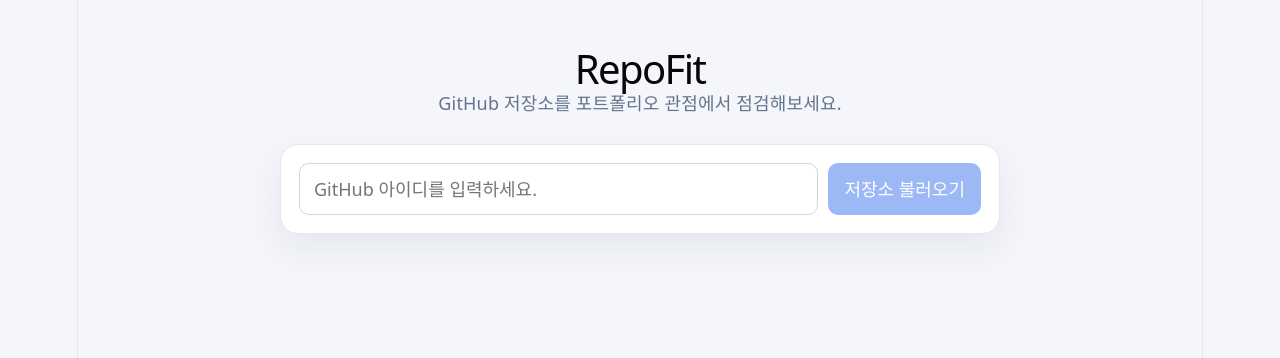
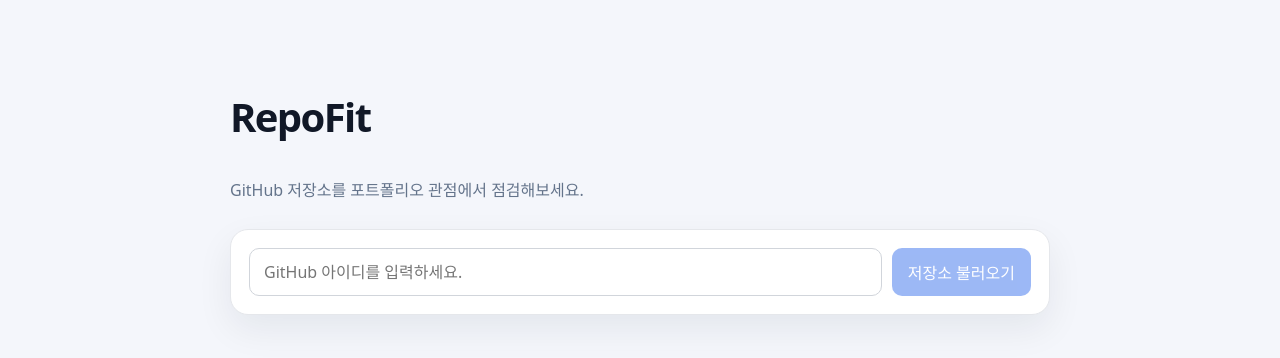
Before and after one commit to Jinhani/RepoFit, a React (Vite) app: page / in a window 1280 px wide. Shown: the top 358 px of the page. Built offline with nearby package versions, Linux system fonts and the light colour scheme.

Commit message:
style: clean global layout styles

```diff
--- a/src/App.css
+++ b/src/App.css
@@ -21,7 +21,7 @@
 }
 
 .app {
-    width: min(760px, 100%);
+    width: min(860px, 100%);
     margin: 0 auto;
     padding: 56px 20px;
 }
@@ -31,7 +31,8 @@
 }
 
 .app-header h1 {
-    margin: 0 0 8px;
+    margin: 2 0 10px;
+    color: #111827;
     font-size: 40px;
     letter-spacing: -0.04em;
 }
@@ -208,8 +209,11 @@
 }
 
 .selected-card {
-    border-color: #2563eb;
-    box-shadow: 0 12px 32px rgba(37, 99, 235, 0.14);
+    border-color: rgba(37, 99, 235, 0.45);
+    background: linear-gradient(180deg, #ffffff 0%, #f8fbff 100%);
+    box-shadow:
+        0 12px 32px rgba(37, 99, 235, 0.12),
+        inset 0 0 0 1px rgba(37, 99, 235, 0.08);
 }
 
 .repo-check-list {
@@ -224,11 +228,15 @@
 }
 
 .repo-card .ready {
+    display: inline-block;
+    margin-left: 13px;
     color: #059669;
     font-weight: 800;
 }
 
 .repo-card .not-ready {
+    display: inline-block;
+    margin-left: 13px;
     color: #dc2626;
     font-weight: 800;
 }
--- a/src/index.css
+++ b/src/index.css
@@ -1,111 +1,29 @@
 :root {
-  --text: #6b6375;
-  --text-h: #08060d;
-  --bg: #fff;
-  --border: #e5e4e7;
-  --code-bg: #f4f3ec;
-  --accent: #aa3bff;
-  --accent-bg: rgba(170, 59, 255, 0.1);
-  --accent-border: rgba(170, 59, 255, 0.5);
-  --social-bg: rgba(244, 243, 236, 0.5);
-  --shadow:
-    rgba(0, 0, 0, 0.1) 0 10px 15px -3px, rgba(0, 0, 0, 0.05) 0 4px 6px -2px;
-
-  --sans: system-ui, 'Segoe UI', Roboto, sans-serif;
-  --heading: system-ui, 'Segoe UI', Roboto, sans-serif;
-  --mono: ui-monospace, Consolas, monospace;
-
-  font: 18px/145% var(--sans);
-  letter-spacing: 0.18px;
-  color-scheme: light dark;
-  color: var(--text);
-  background: var(--bg);
-  font-synthesis: none;
-  text-rendering: optimizeLegibility;
-  -webkit-font-smoothing: antialiased;
-  -moz-osx-font-smoothing: grayscale;
-
-  @media (max-width: 1024px) {
-    font-size: 16px;
-  }
+    font-family:
+        system-ui,
+        -apple-system,
+        BlinkMacSystemFont,
+        "Segoe UI",
+        sans-serif;
+    color: #111827;
+    background: #f4f6fb;
+    font-synthesis: none;
+    text-rendering: optimizeLegibility;
+    -webkit-font-smoothing: antialiased;
+    -moz-osx-font-smoothing: grayscale;
 }
 
-@media (prefers-color-scheme: dark) {
-  :root {
-    --text: #9ca3af;
-    --text-h: #f3f4f6;
-    --bg: #16171d;
-    --border: #2e303a;
-    --code-bg: #1f2028;
-    --accent: #c084fc;
-    --accent-bg: rgba(192, 132, 252, 0.15);
-    --accent-border: rgba(192, 132, 252, 0.5);
-    --social-bg: rgba(47, 48, 58, 0.5);
-    --shadow:
-      rgba(0, 0, 0, 0.4) 0 10px 15px -3px, rgba(0, 0, 0, 0.25) 0 4px 6px -2px;
-  }
+html,
+body,
+#root {
+    min-height: 100%;
+    margin: 0;
+}
 
-  #social .button-icon {
-    filter: invert(1) brightness(2);
-  }
+body {
+    background: #f4f6fb;
 }
 
 #root {
-  width: 1126px;
-  max-width: 100%;
-  margin: 0 auto;
-  text-align: center;
-  border-inline: 1px solid var(--border);
-  min-height: 100svh;
-  display: flex;
-  flex-direction: column;
-  box-sizing: border-box;
+    min-height: 100vh;
 }
-
-body {
-  margin: 0;
-}
-
-h1,
-h2 {
-  font-family: var(--heading);
-  font-weight: 500;
-  color: var(--text-h);
-}
-
-h1 {
-  font-size: 56px;
-  letter-spacing: -1.68px;
-  margin: 32px 0;
-  @media (max-width: 1024px) {
-    font-size: 36px;
-    margin: 20px 0;
-  }
-}
-h2 {
-  font-size: 24px;
-  line-height: 118%;
-  letter-spacing: -0.24px;
-  margin: 0 0 8px;
-  @media (max-width: 1024px) {
-    font-size: 20px;
-  }
-}
-p {
-  margin: 0;
-}
-
-code,
-.counter {
-  font-family: var(--mono);
-  display: inline-flex;
-  border-radius: 4px;
-  color: var(--text-h);
-}
-
-code {
-  font-size: 15px;
-  line-height: 135%;
-  padding: 4px 8px;
-  background: var(--code-bg);
-}
```
